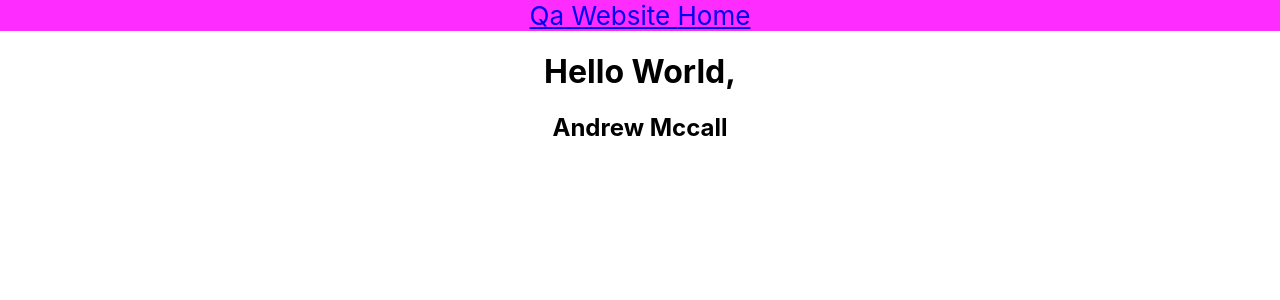
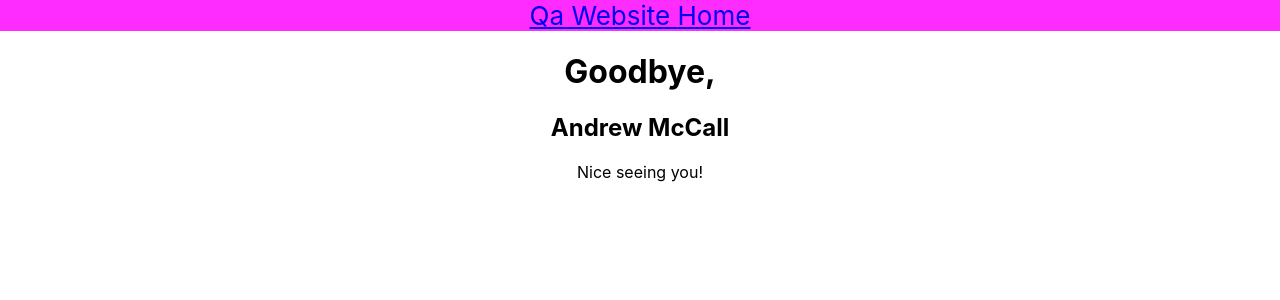
Before and after one commit to Andrew-McCall/ReactDemo, a React (Create React App) app: page / in a window 1280 px wide. Shown: the top 300 px of the page. Built offline with nearby package versions, Linux system fonts and the light colour scheme.

Commit message:
Message Component (Props)

```diff
--- a/src/App.js
+++ b/src/App.js
@@ -1,14 +1,14 @@
 import './App.css';
 
 import Header from './components/Header/header';
-import Element from "./components/HelloWorld/helloWorld.jsx"
+import Message from './components/message';
 
 
 function App() {
   return (
     <div className="App">
       <Header/>
-      <Element/>
+      <Message name={"Andrew McCall"} isGreeting={false}/>
     </div>
   );
 }
--- /dev/null
+++ b/src/components/message.jsx
@@ -0,0 +1,29 @@
+import PropTypes from 'prop-types';
+
+const Message = ({name, isGreeting}) => {
+
+    // (props) => {
+    // const isGreeting = props.isGreeting;
+    // const name = props.name;
+
+    if (isGreeting){
+        return (<>
+            <h1 className="greeting">Hello World,</h1>
+            {name}
+        </>);
+    }else{
+        return (<>
+            <h1 className="greeting">Goodbye,</h1>
+            <h2>{name}</h2>
+            <p>Nice seeing you!</p>
+        </>);
+    }
+
+}
+
+Message.propTypes = {
+    isGreeting: PropTypes.bool.isRequired,
+    name: PropTypes.string.isRequired
+}
+
+export default Message;
```
